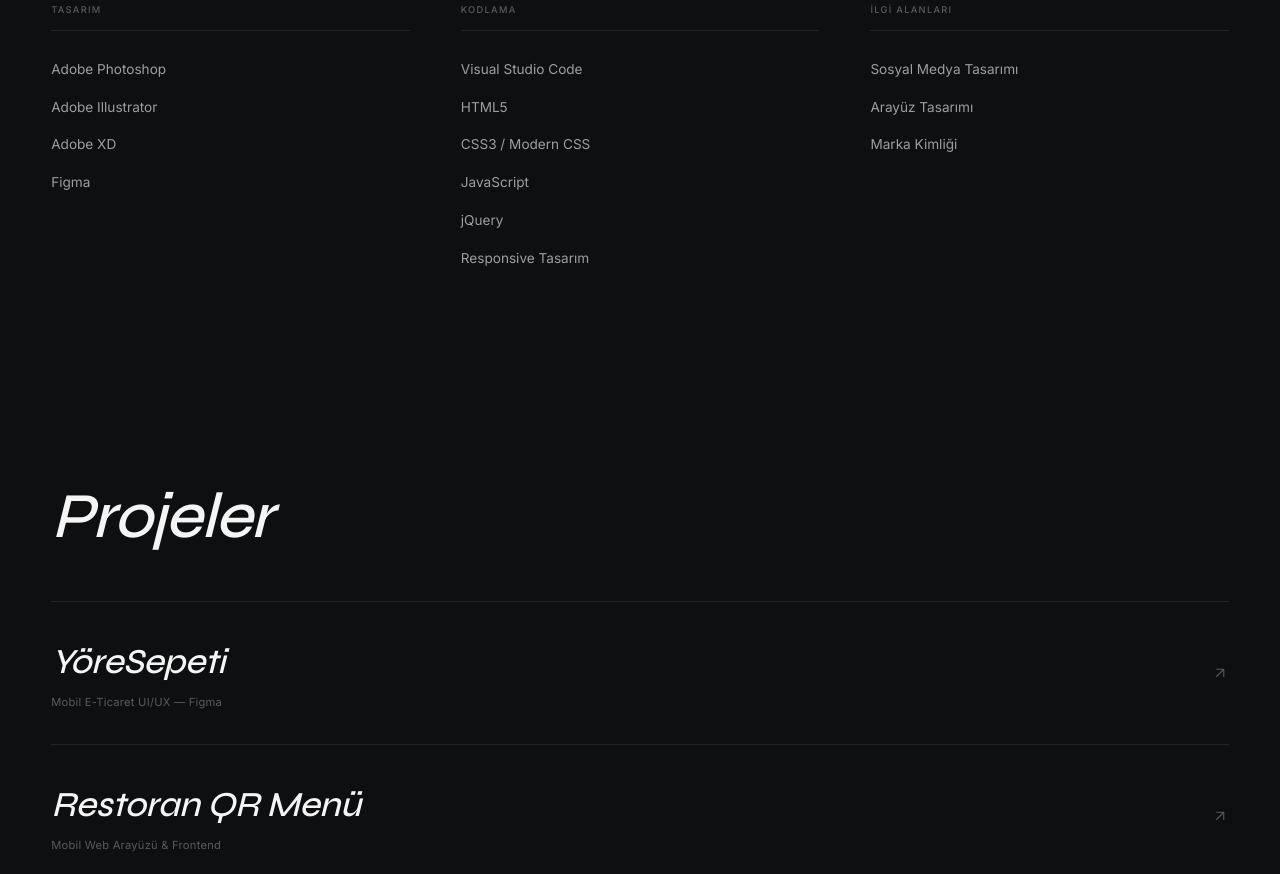
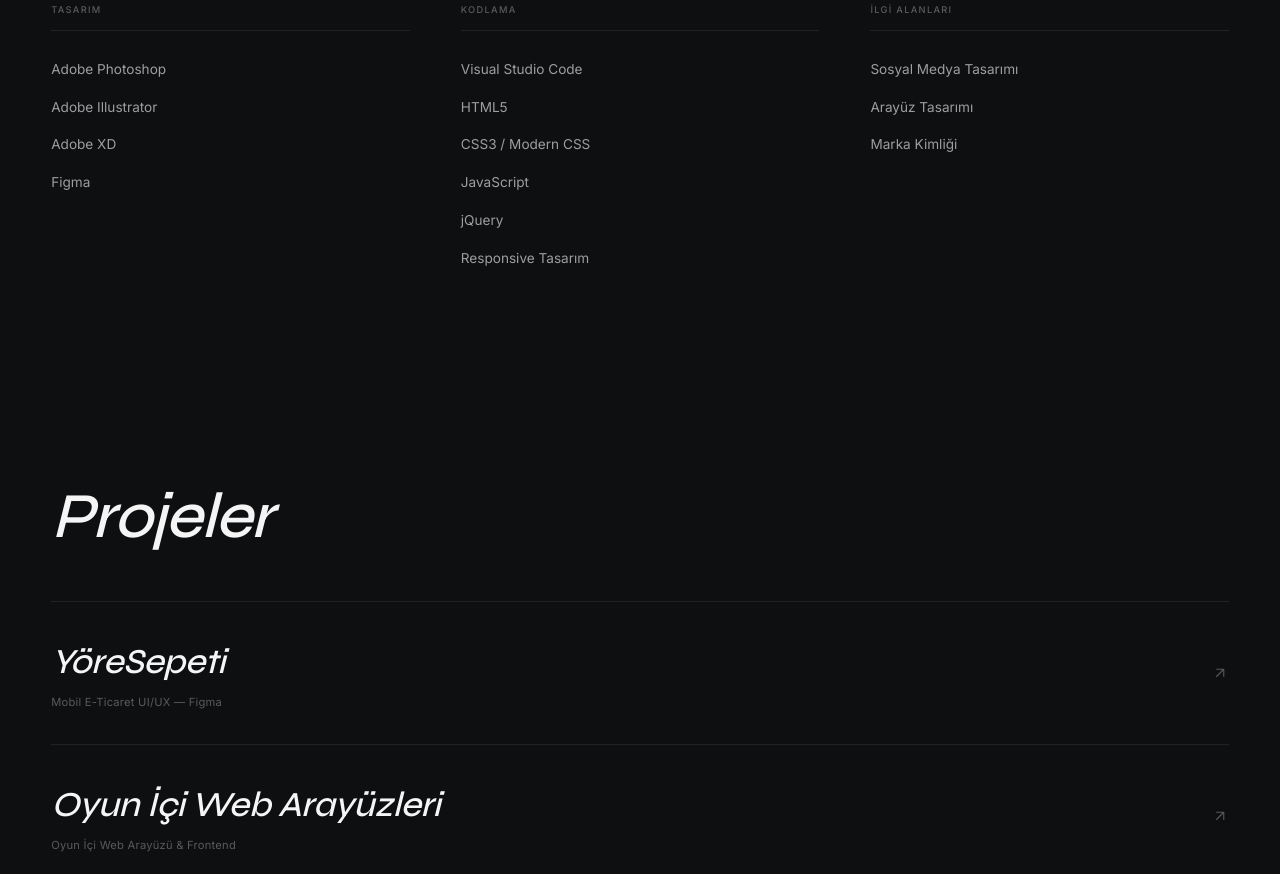
Before and after one commit to bazzy2/portfolyo, a plain HTML site: page index.html in a window 1280 px wide. Shown: the part 1926-2800 px from the top of the page. Drawn offline with Linux system fonts and the light colour scheme.

Commit message:
Add files via upload

```diff
--- a/index.html
+++ b/index.html
@@ -258,24 +258,6 @@
                     </div>
                 </div>
 
-                <div class="project-row" data-preview="RESTORAN QR MENÜ" data-preview-sub="Responsive Mobil Web Frontend">
-                    <div class="project-row__left">
-                        <span class="project-row__name">Restoran QR Menü</span>
-                        <span class="project-row__type">Mobil Web Arayüzü & Frontend</span>
-                    </div>
-                    <div class="project-row__right">
-                        <div class="project-row__qr" title="QR Kodu Tara">
-                            <img src="https://api.qrserver.com/v1/create-qr-code/?size=150x150&data=https%3A%2F%2Fround-hall-0a0b.bariskiymetli123.workers.dev%2F%23top" alt="Restoran QR Menü Kod">
-                        </div>
-                        <div class="project-row__links-col">
-                            <a href="https://round-hall-0a0b.bariskiymetli123.workers.dev/#top" class="project-row__link-item" target="_blank" rel="noopener">Canlı Demo ↗</a>
-                        </div>
-                        <a href="https://round-hall-0a0b.bariskiymetli123.workers.dev/#top" class="project-row__arrow-wrap" target="_blank" rel="noopener" aria-label="Canlı Demo">
-                            <svg class="project-row__arrow" viewBox="0 0 24 24" fill="none" stroke="currentColor" stroke-width="1.5"><path d="M7 17L17 7M17 7H7M17 7v10"/></svg>
-                        </a>
-                    </div>
-                </div>
-
                 <div class="project-row" data-preview="OYUN İÇİ WEB ARAYÜZLERİ" data-preview-sub="Terminal Valor UI Geliştirme">
                     <div class="project-row__left">
                         <span class="project-row__name">Oyun İçi Web Arayüzleri</span>
```
